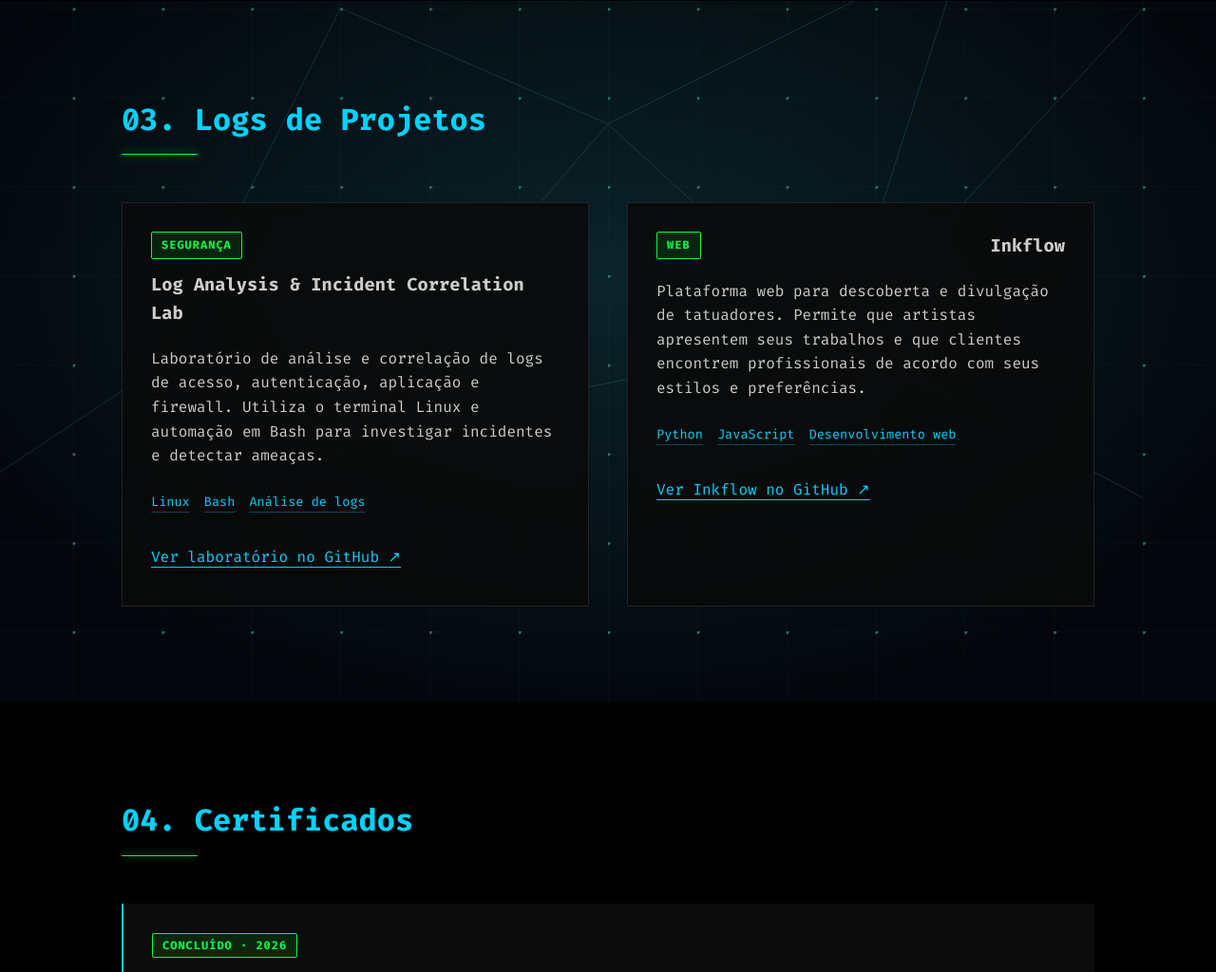
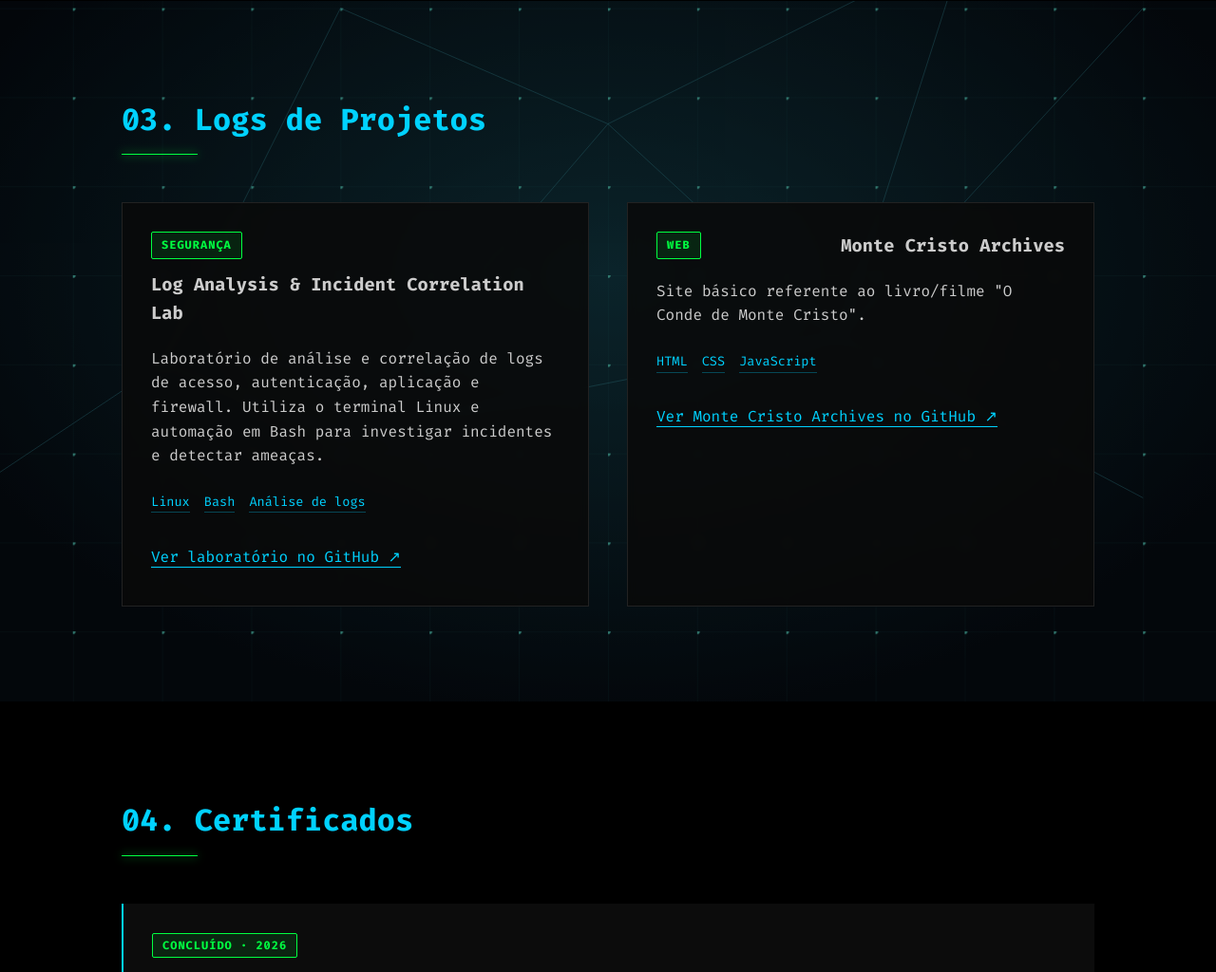
Before and after one commit to ianfalcao/Portifolio, a plain HTML site: page index.html in a window 1280 px wide. Shown: the part 2931-3955 px from the top of the page at 95% size. Drawn offline with Linux system fonts and the light colour scheme.

Commit message:
atualizado projeto

```diff
--- a/index.html
+++ b/index.html
@@ -130,13 +130,13 @@
                 <article class="project-card">
                     <div class="project-header">
                         <span class="status-indicator safe">WEB</span>
-                        <h3>Inkflow</h3>
+                        <h3>Monte Cristo Archives</h3>
                     </div>
-                    <p>Plataforma web para descoberta e divulgação de tatuadores. Permite que artistas apresentem seus trabalhos e que clientes encontrem profissionais de acordo com seus estilos e preferências.</p>
+                    <p>Site básico referente ao livro/filme "O Conde de Monte Cristo".</p>
                     <div class="tech-stack">
-                        <span>Python</span><span>JavaScript</span><span>Desenvolvimento web</span>
+                        <span>HTML</span><span>CSS</span><span>JavaScript</span>
                     </div>
-                    <a class="project-link" href="https://github.com/ianfalcao/Inkflow" target="_blank" rel="noopener noreferrer">Ver Inkflow no GitHub ↗</a>
+                    <a class="project-link" href="https://github.com/ianfalcao/MonteCristo-Archives" target="_blank" rel="noopener noreferrer">Ver Monte Cristo Archives no GitHub ↗</a>
                 </article>
             </div>
         </div>
```
